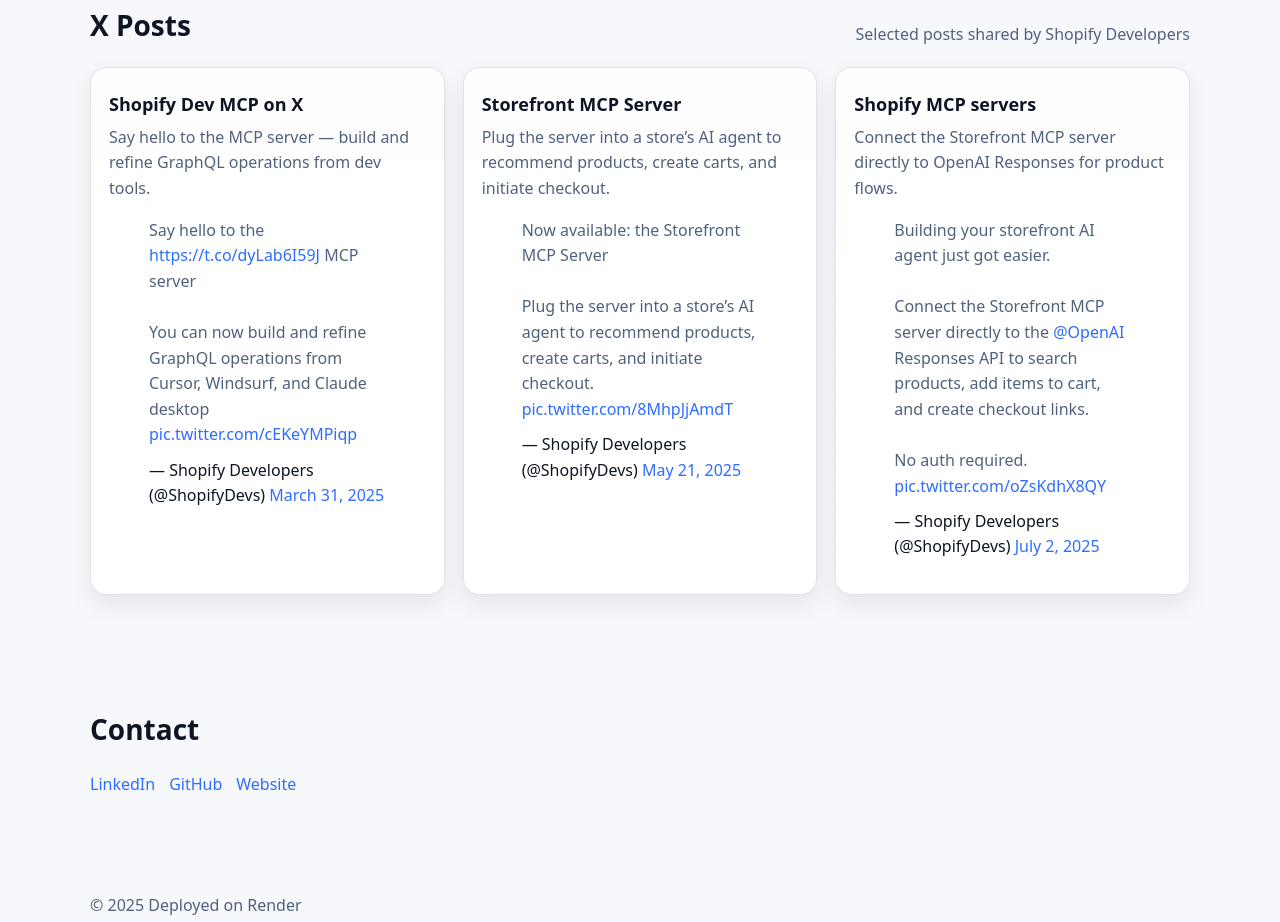
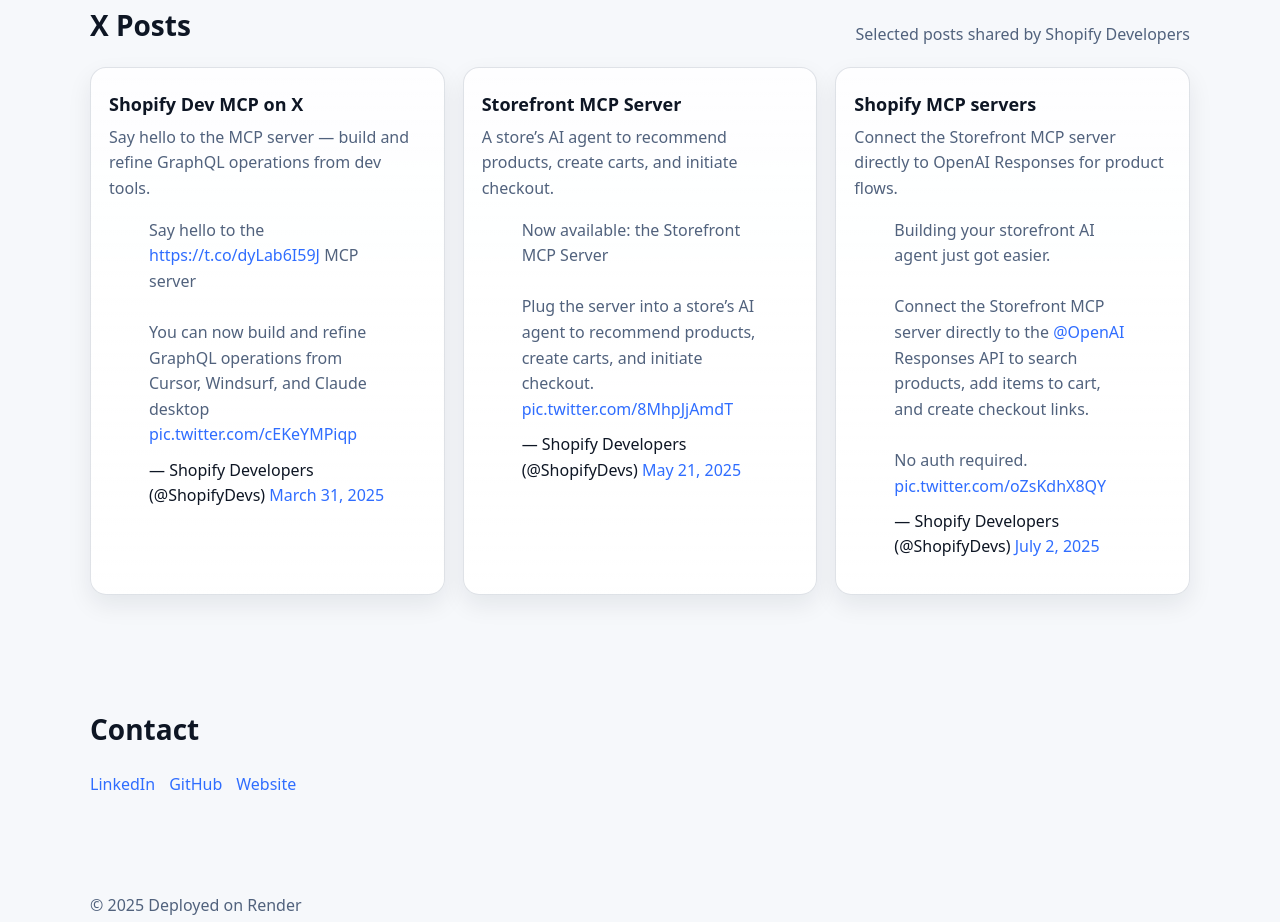
Before and after one commit to SteveUseful/steve-portfolio, a plain HTML site: page index.html in a window 1280 px wide. Shown: the part 1537-2459 px from the top of the page. Drawn offline with Linux system fonts and the light colour scheme.

Commit message:
Remove redundant text from Storefront MCP Server description

```diff
--- a/index.html
+++ b/index.html
@@ -363,7 +363,7 @@
 
       <article class="card reveal">
         <h3>Storefront MCP Server</h3>
-        <p>Plug the server into a store’s AI agent to recommend products, create carts, and initiate checkout.</p>
+        <p>A store’s AI agent to recommend products, create carts, and initiate checkout.</p>
         <blockquote class="twitter-tweet" data-media-max-width="560">
           <p lang="en" dir="ltr">Now available: the Storefront MCP Server<br><br>Plug the server into a store’s AI agent to recommend products, create carts, and initiate checkout. <a href="https://t.co/8MhpJjAmdT">pic.twitter.com/8MhpJjAmdT</a></p>&mdash; Shopify Developers (@ShopifyDevs) <a href="https://twitter.com/ShopifyDevs/status/1925182419344171332?ref_src=twsrc%5Etfw">May 21, 2025</a>
         </blockquote>
```
